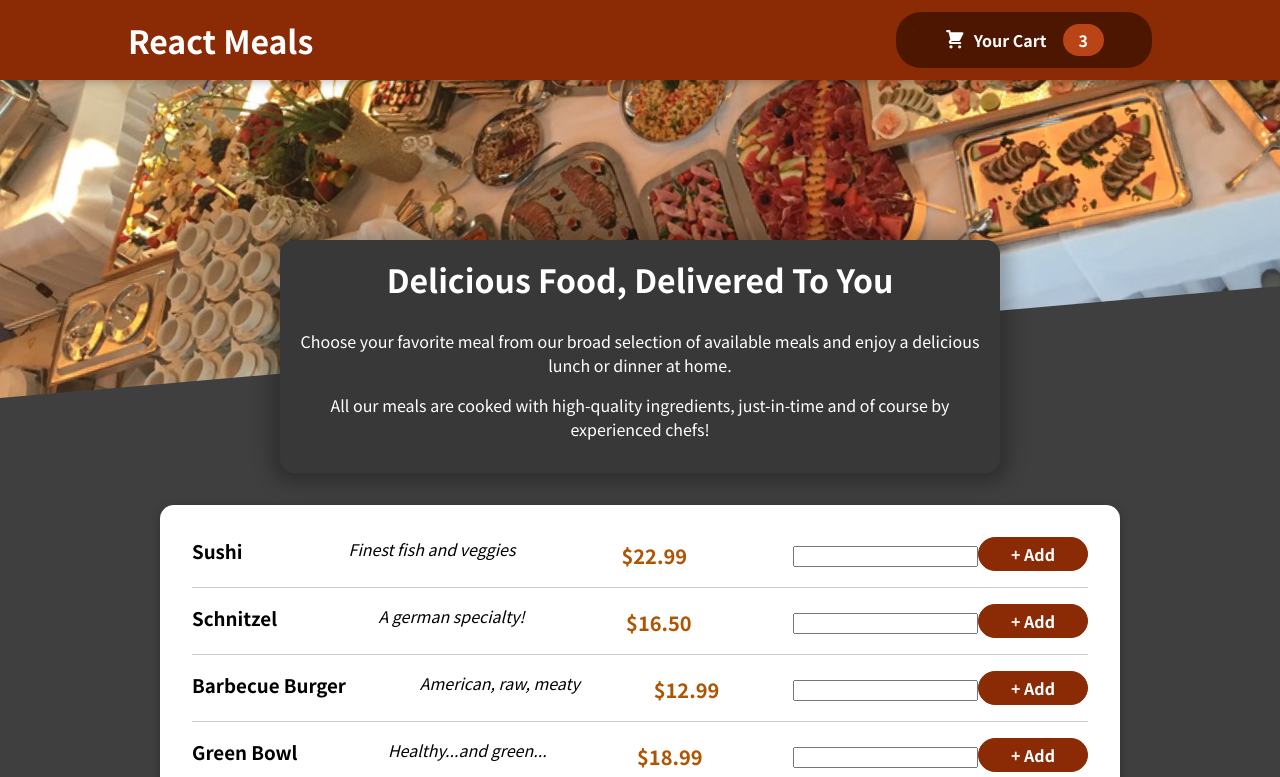
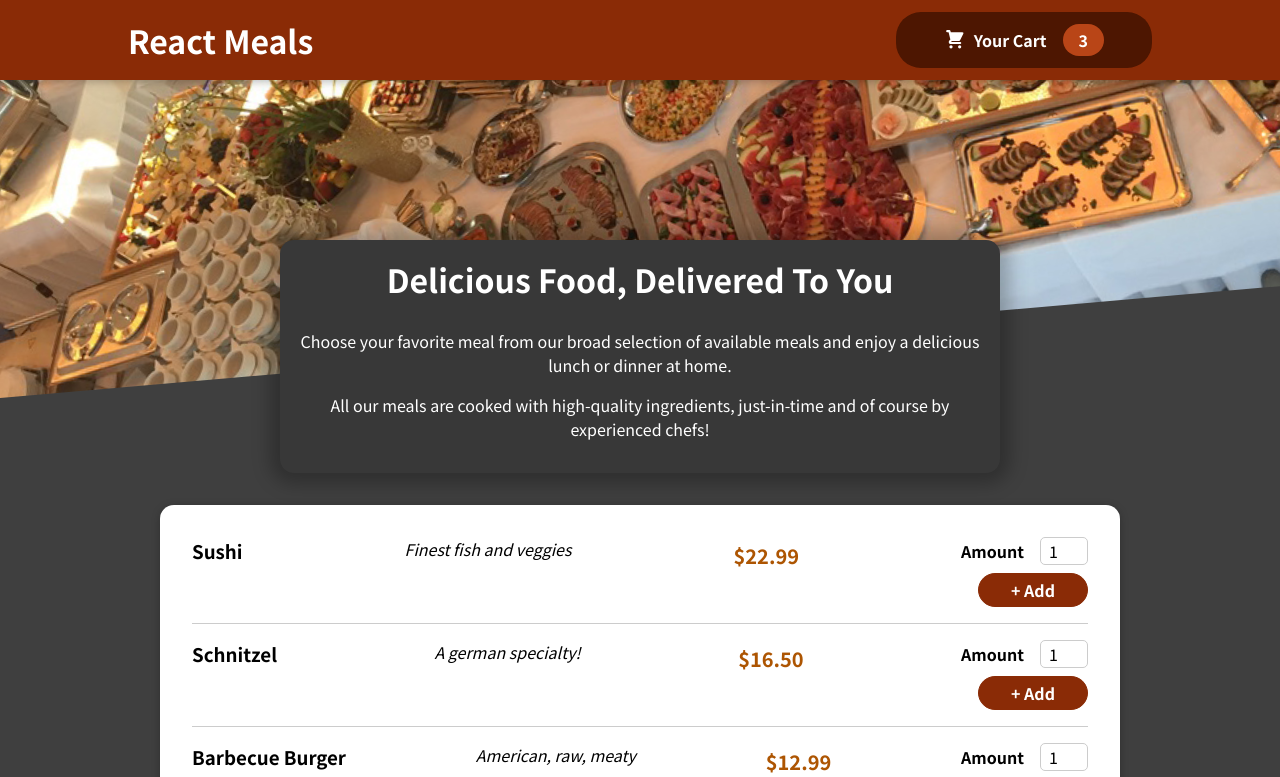
Before and after one commit to Amr-mohsen64/Food_Order_React_App, a React (Create React App) app: page / in a window 1280 px wide. Shown: the top 777 px of the page. Built offline with nearby package versions, Linux system fonts and the light colour scheme.

Commit message:
ADD Input Component

```diff
--- a/src/components/Meals/MealItem/MealItemForm.js
+++ b/src/components/Meals/MealItem/MealItemForm.js
@@ -1,10 +1,18 @@
 import React from 'react'
 import classes from './MealItemForm.module.css'
+import Input from '../../UI/Input/Input'
 
 const MealItemForm = props => {
     return (
         <form className={classes.form}>
-            <input />
+            <Input label="Amount" input={{
+                id: "Amount",
+                type: "number",
+                min: "1",
+                max: "5",
+                step: "1",
+                defaultValue: "1"
+            }} />
             <button>+ Add</button>
         </form>
     )
--- a/src/components/UI/Input/Input.js
+++ b/src/components/UI/Input/Input.js
@@ -1,8 +1,12 @@
 import React from 'react'
+import classes from "./Input.module.css"
 
 const Input = props => {
     return (
-        <div>Input</div>
+        <div className={classes.input}>
+            <label htmlFor={props.id}>{props.label}</label>
+            <input {...props.input} />
+        </div>
     )
 }
 
--- /dev/null
+++ b/src/components/UI/Input/Input.module.css
@@ -0,0 +1,18 @@
+.input {
+    display: flex;
+    align-items: center;
+    margin-bottom: 0.5rem;
+}
+
+.input label {
+    font-weight: bold;
+    margin-right: 1rem;
+}
+
+.input input {
+    width: 3rem;
+    border-radius: 5px;
+    border: 1px solid #ccc;
+    font: inherit;
+    padding-left: 0.5rem;
+}
```
Also changed, not shown: 1 other file (tests, documents, lock files or other folders).
